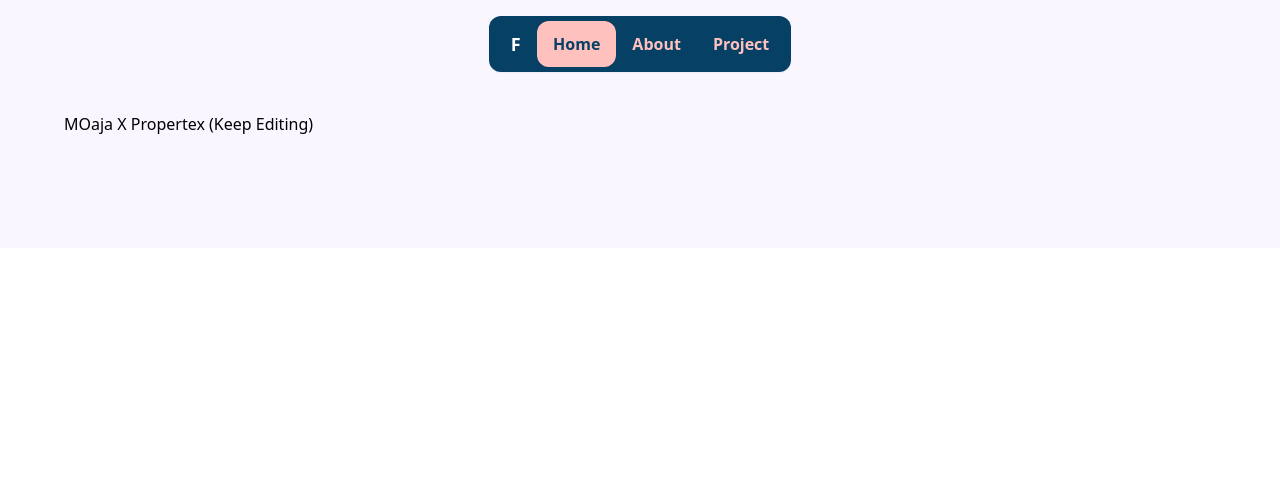
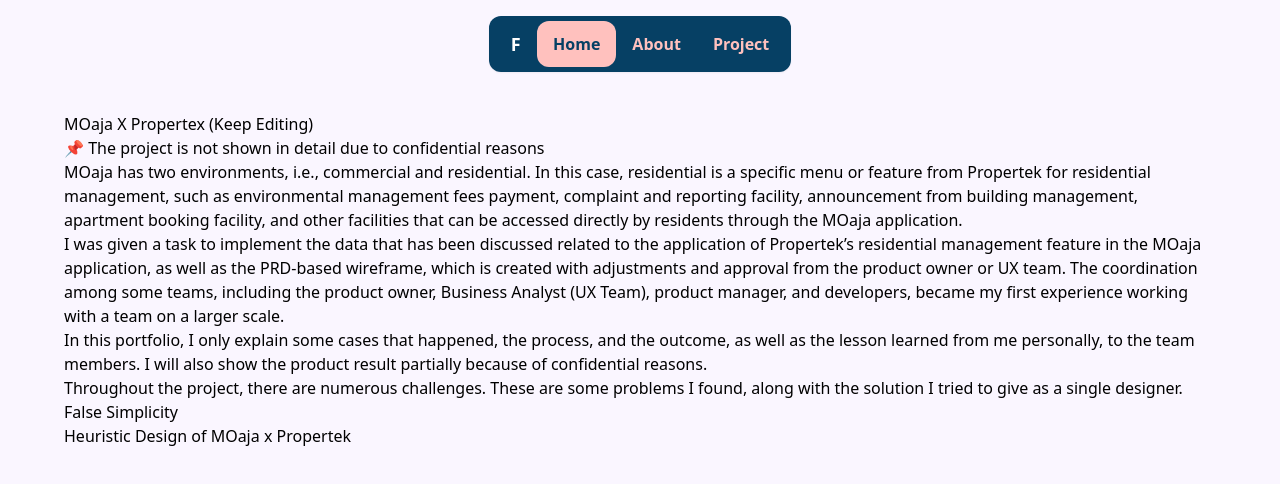
Before and after one commit to murutechhouse-hub/faiz-live-demo-preview, a React (Vite) app: page /faiz-live-demo-preview/project-two in a window 1280 px wide. Shown: the top 484 px of the page. Built offline with nearby package versions, Linux system fonts and the light colour scheme.

Commit message:
add SPA 404 fallback

```diff
--- a/public/port.json
+++ b/public/port.json
@@ -94,7 +94,7 @@
             {
                 "title": "MOaja X Propertex (Keep Editing)",
                 "prjct_image": "MOaja.png",
-                "declaimer": "The project is not shown in detail due to confidential reasons",
+                "dscl": "The project is not shown in detail due to confidential reasons",
                 "prg1": "MOaja has two environments, i.e., commercial and residential. In this case, residential is a specific menu or feature from Propertek for residential management, such as environmental management fees payment, complaint and reporting facility, announcement from building management, apartment booking facility, and other facilities that can be accessed directly by residents through the MOaja application.",
                 "prg2": "I was given a task to implement the data that has been discussed related to the application of Propertek’s residential management feature in the MOaja application, as well as the PRD-based wireframe, which is created with adjustments and approval from the product owner or UX team. The coordination among some teams, including the product owner, Business Analyst (UX Team), product manager, and developers, became my first experience working with a team on a larger scale.",
                 "prg3": "In this portfolio, I only explain some cases that happened, the process, and the outcome, as well as the lesson learned from me personally, to the team members. I will also show the product result partially because of confidential reasons.",
--- a/src/pages/Project2-Page1.jsx
+++ b/src/pages/Project2-Page1.jsx
@@ -1,3 +1,4 @@
+import TextButton from "../components/Button/TextButton"
 
 export default function Project2Page1({ data }) {
 
@@ -5,6 +6,15 @@
 
         <div>
             <h1>{p.title}</h1>
+            <p>📌 {p.dscl}</p>
+            <p>{p.prg1}</p>
+            <p>{p.prg2}</p>
+            <p>{p.prg3}</p>
+            <p>{p.prg4}</p>
+
+            <TextButton lable={p.link1} />
+            <TextButton lable={p.link2} />
+
         </div>
 
     ))
```
Also changed, not shown: public/404.html (added, +16 -0 lines).
